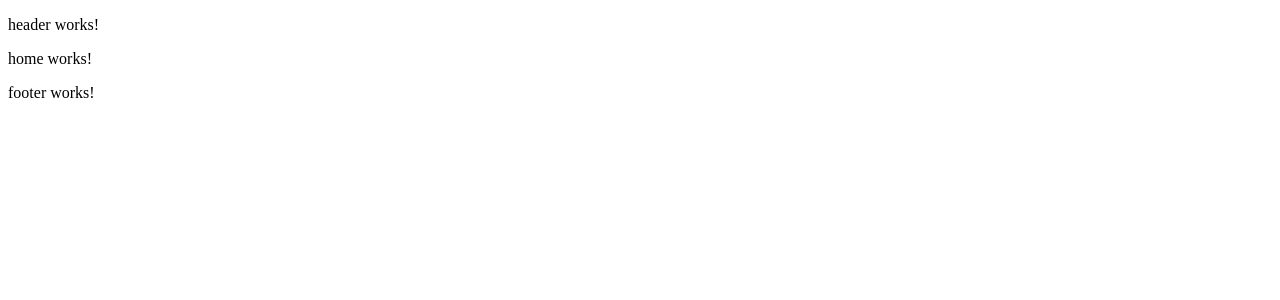
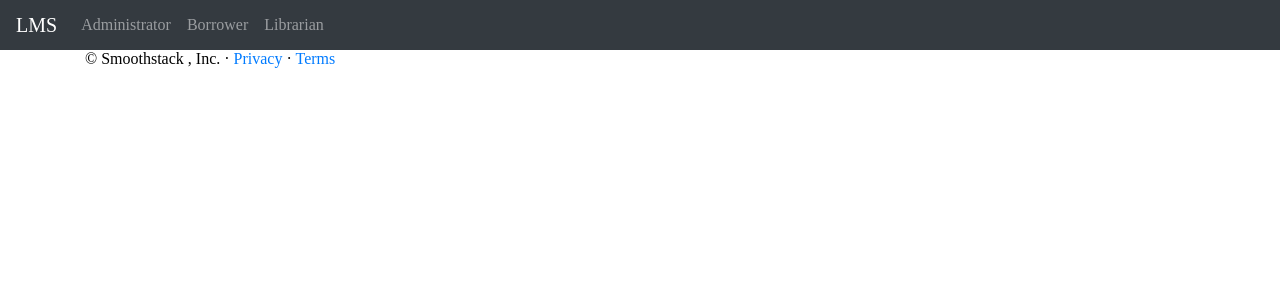
Before and after one commit to AbdiN7/ng-lms, an Angular app: page /lms/home in a window 1280 px wide. Shown: the top 300 px of the page. Built offline with nearby package versions, Linux system fonts and the light colour scheme.

Commit message:
Header styled as in class

```diff
--- a/package.json
+++ b/package.json
@@ -3,7 +3,7 @@
   "version": "0.0.0",
   "scripts": {
     "ng": "ng",
-    "start": "ng serve",
+    "start": "ng serve --open",
     "build": "ng build",
     "test": "ng test",
     "lint": "ng lint",
@@ -16,10 +16,12 @@
     "@angular/compiler": "~9.1.1",
     "@angular/core": "~9.1.1",
     "@angular/forms": "~9.1.1",
+    "@angular/localize": "^9.1.2",
     "@angular/platform-browser": "~9.1.1",
     "@angular/platform-browser-dynamic": "~9.1.1",
     "@angular/router": "~9.1.1",
     "@ng-bootstrap/ng-bootstrap": "^6.0.3",
+    "bootstrap": "^4.4.1",
     "rxjs": "~6.5.4",
     "tslib": "^1.10.0",
     "zone.js": "~0.10.2"
--- a/src/app/app.module.ts
+++ b/src/app/app.module.ts
@@ -1,5 +1,7 @@
 import { BrowserModule } from '@angular/platform-browser';
 import { NgModule } from '@angular/core';
+import { HttpClientModule } from '@angular/common/http';
+import { NgbModule } from '@ng-bootstrap/ng-bootstrap';
 
 import { AppRoutingModule } from './app-routing.module';
 import { AppComponent } from './app.component';
@@ -18,7 +20,9 @@ import { LayoutComponent } from './layout/layout.component';
   ],
   imports: [
     BrowserModule,
-    AppRoutingModule
+    AppRoutingModule,
+    HttpClientModule,
+    NgbModule
   ],
   providers: [],
   bootstrap: [AppComponent]
--- a/src/app/footer/footer.component.css
+++ b/src/app/footer/footer.component.css
@@ -0,0 +1 @@
+@import '~bootstrap/dist/css/bootstrap.css';
--- a/src/app/footer/footer.component.html
+++ b/src/app/footer/footer.component.html
@@ -1 +1,5 @@
-<p>footer works!</p>
+<footer class="container">
+    <p>
+        © Smoothstack , Inc. · <a href="https://smoothstack.com">Privacy </a> · <a href="https://getbootstrap.com/docs/4.4/examples/carousel/#">Terms</a>
+    </p>
+</footer>
--- a/src/app/header/header.component.css
+++ b/src/app/header/header.component.css
@@ -0,0 +1 @@
+@import '~bootstrap/dist/css/bootstrap.css';
--- a/src/app/header/header.component.html
+++ b/src/app/header/header.component.html
@@ -1 +1,24 @@
-<p>header works!</p>
+<header>
+    <nav class="navbar navbar-expand-md navbar-dark fixed-top bg-dark">
+        <a class="navbar-brand" href="#">LMS</a>
+
+        <button class="navbar-toggler" type="button" data-toggle="collapse" data-target="#navbarCollapse"
+            aria-controls="navbarCollapse" aria-expanded="false" aria-label="Toggle navigation">
+        <span class="navbar-toggler-icon"></span>
+        </button>
+
+        <div class="collapse navbar-collapse" id="navbarCollapse" bis_skin_checked="1">
+            <ul class="navbar-nav mr-auto">
+                <li class="nav-item">
+                <a class="nav-link" href="/lms/admin">Administrator</a>
+                </li>
+                <li class="nav-item">
+                <a class="nav-link" href="#">Borrower</a>
+                </li>
+                <li class="nav-item">
+                <a class="nav-link" href="#">Librarian</a>
+                </li>
+            </ul>
+        </div>
+    </nav>
+</header>
--- a/src/polyfills.ts
+++ b/src/polyfills.ts
@@ -1,3 +1,7 @@
+/***************************************************************************************************
+ * Load `$localize` onto the global scope - used if i18n tags appear in Angular templates.
+ */
+import '@angular/localize/init';
 /**
  * This file includes polyfills needed by Angular and is loaded before the app.
  * You can add your own extra polyfills to this file.
```
Also changed, not shown: 1 other file (tests, documents, lock files or other folders).
